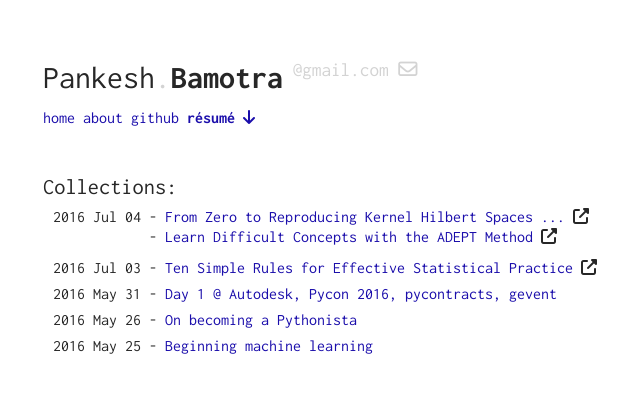
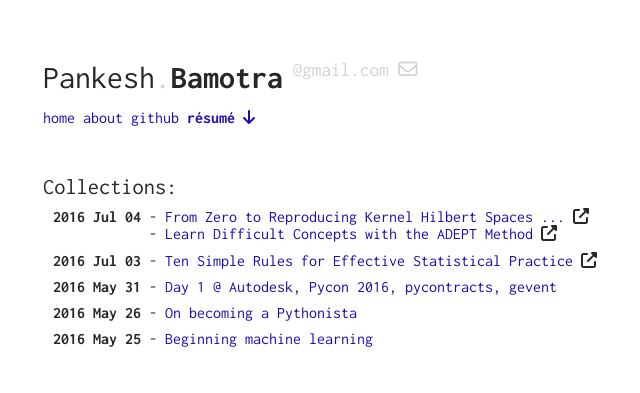
Before and after one commit to pbamotra/sciontist, a Jekyll site: the page built from index.html, in a window 1280 px wide. Shown: the top 393 px of the page, without its empty margins (297-937 px from the left). Built offline with Jekyll 4.4.1, drawn with Linux system fonts in a browser that asks for light colours; nearby versions of some CDN libraries; a script that is not in the unit is left out.

Commit message:
multipost -4 should wrk - worked looks good

```diff
--- a/assets/css/main.scss
+++ b/assets/css/main.scss
@@ -262,3 +262,7 @@
 ul.share-buttons li{
   display: inline;
 }
+
+.date {
+    font-weight: bold;
+}
--- a/index.html
+++ b/index.html
@@ -27,7 +27,7 @@
             {% if forloop.index == 1 %}
             <span class="date">{{ post.date | date: '%Y %b %d' }}</span> - <a href="{{ p.uri }}" target="_blank">{{ p.title }}</a> <i class="fa fa-external-link" aria-hidden="true"></i>
             {% else %}
-            <span class="date">&nbsp;&nbsp;&nbsp;&nbsp;&nbsp;&nbsp;&nbsp;&nbsp;&nbsp;&nbsp;&nbsp;</span> - <a href="{{ p.uri }}" target="_blank" style="line-height:1.5">{{ p.title }}</a> <i class="fa fa-external-link" aria-hidden="true"></i>
+            <span class="date">&nbsp;&nbsp;&nbsp;&nbsp;&nbsp;&nbsp;&nbsp;&nbsp;&nbsp;&nbsp;&nbsp;</span> - <a href="{{ p.uri }}" target="_blank" style="line-height:1">{{ p.title }}</a> <i class="fa fa-external-link" aria-hidden="true"></i>
             {% endif %}
             <br/>
 
```
